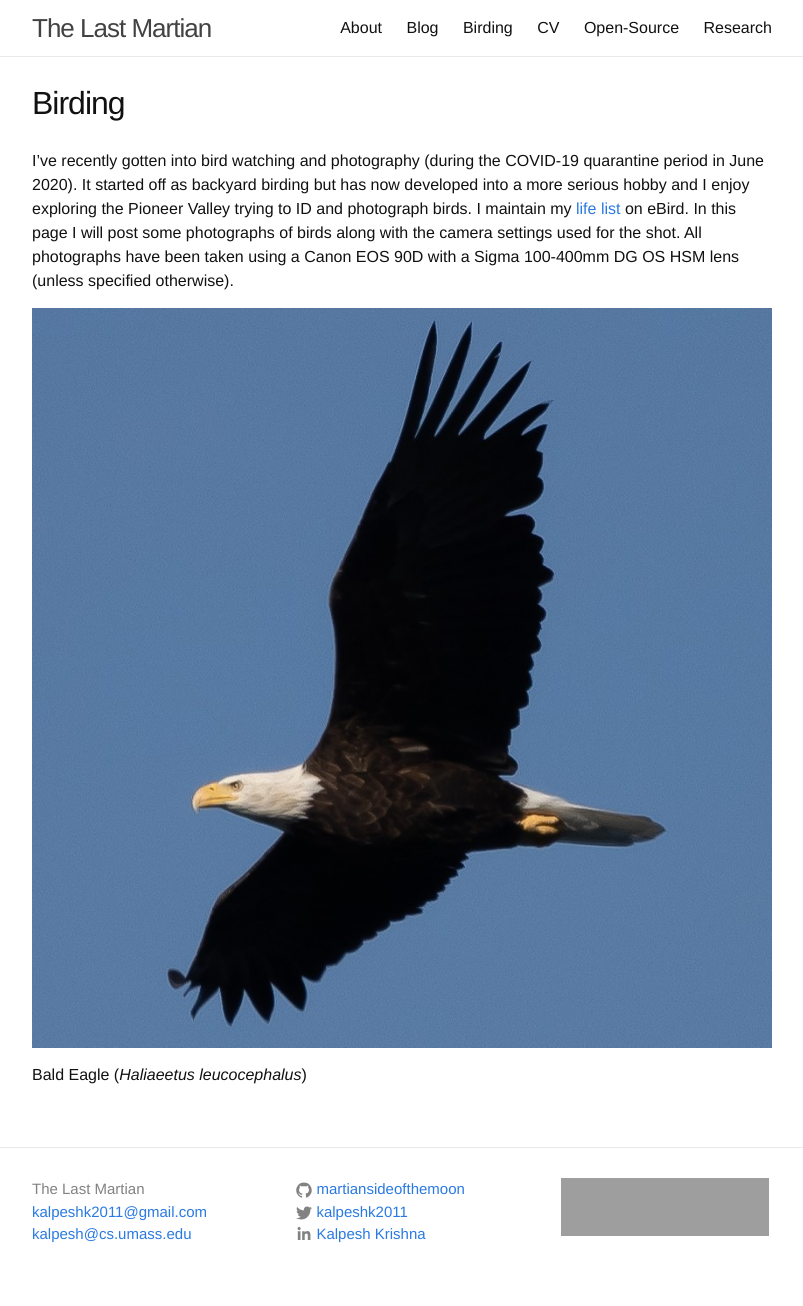
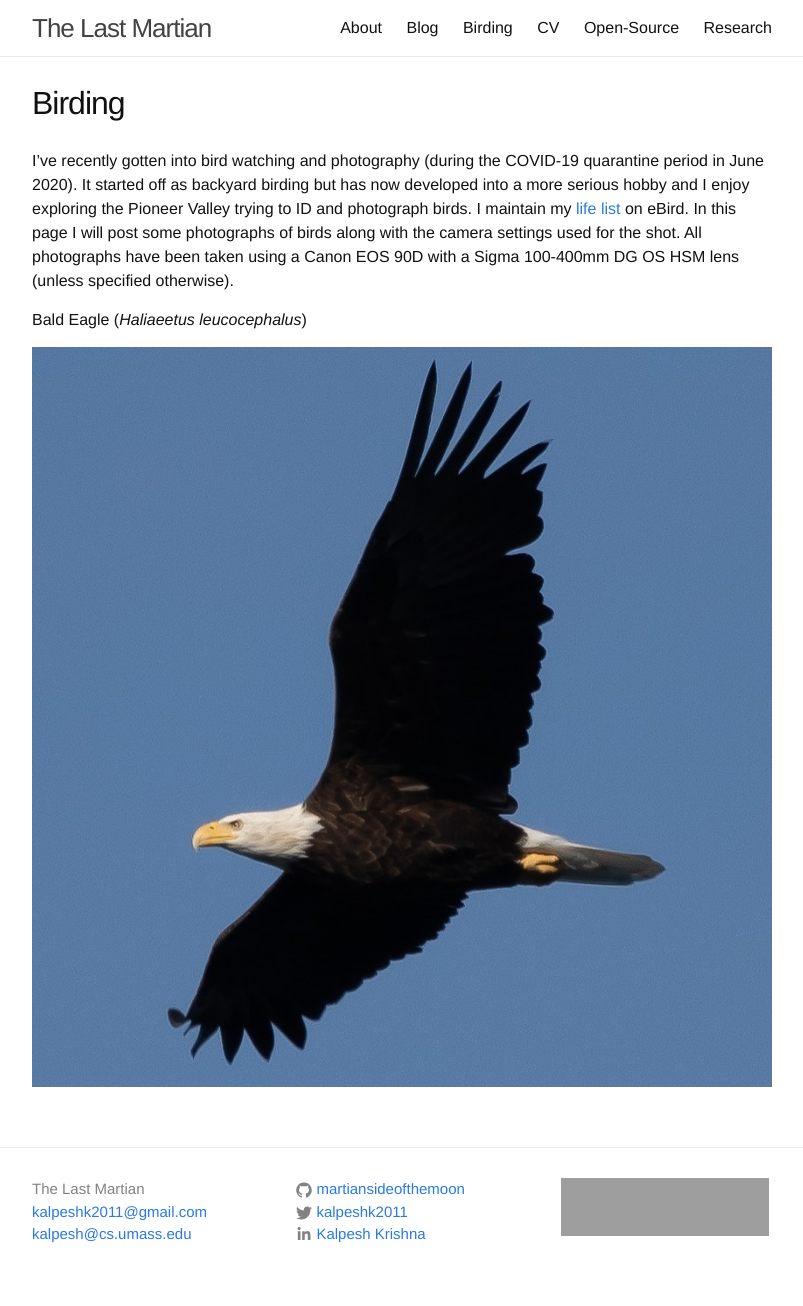
Before and after one commit to martiansideofthemoon/martiansideofthemoon.github.io, a Jekyll site: the page built from _pages/bird_photography.md, in a window 1280 px wide. Shown: the whole page, without its empty margins (238-1041 px from the left). Built offline with Jekyll 4.4.1, drawn with Linux system fonts in a browser that asks for light colours; comment, search, counter and statistics services are not loaded; grey boxes are pictures that could not be loaded.

```diff
--- a/_pages/bird_photography.md
+++ b/_pages/bird_photography.md
@@ -8,8 +8,8 @@ I've recently gotten into bird watching and photography (during the COVID-19 qua
 
 <p style="text-align: center;">
 
+<p>Bald Eagle (<i>Haliaeetus leucocephalus</i>)</p>
 <img src="{{ site.url }}/assets/birding/bald_eagle.jpg" />
 
-<p>Bald Eagle (<i>Haliaeetus leucocephalus</i>)</p>
 
 </p>
```
